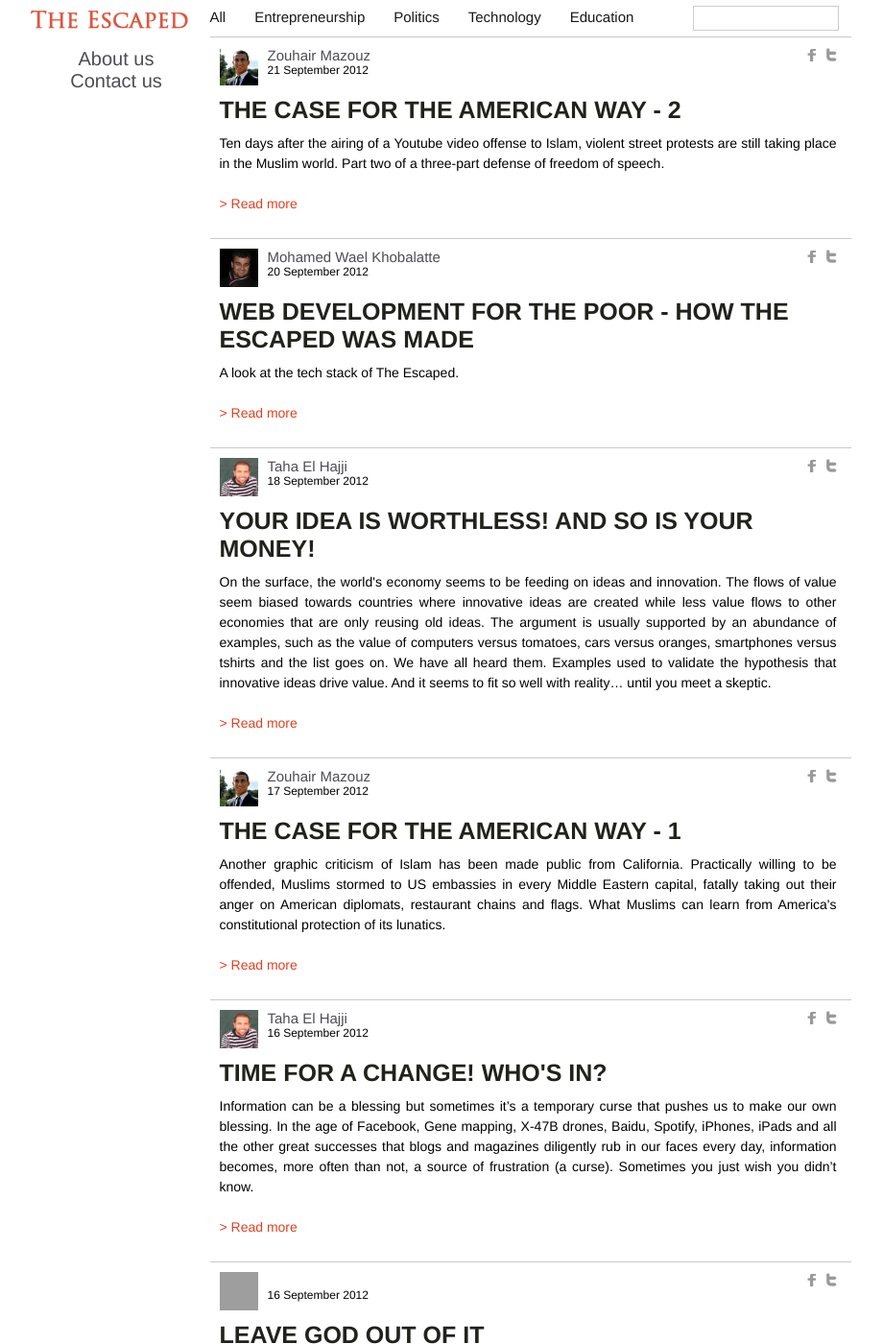
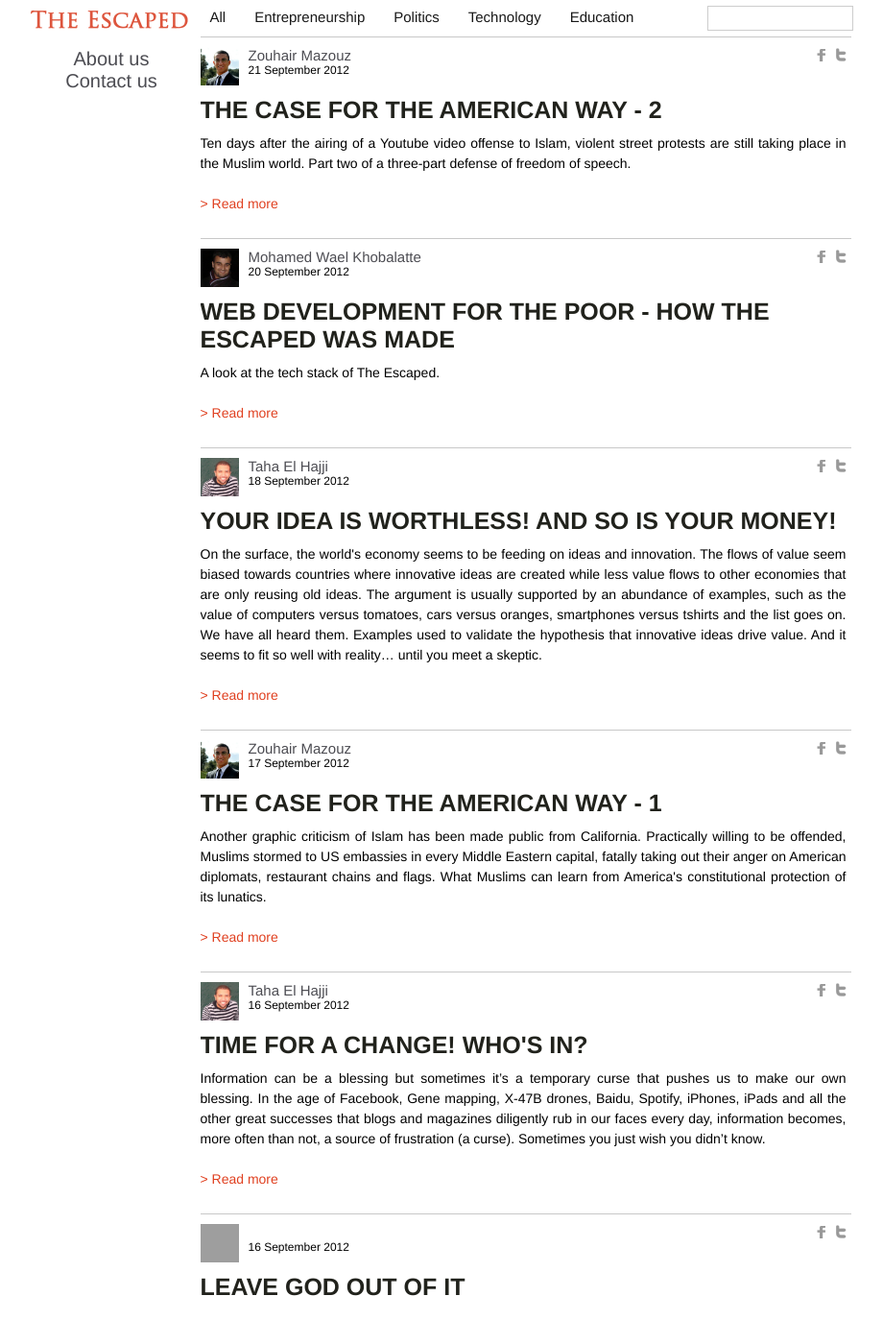
Before and after one commit to YoussefKababe/theescaped.github.com, a Jekyll site: the page built from index.html, in a window 1280 px wide and 1400 px high. Shown: the whole window at 96% size, without its empty margins (184-1104 px from the left). Built offline with Jekyll 4.4.1, drawn with Linux system fonts in a browser that asks for light colours; nearby versions of some CDN libraries; some web fonts are replaced; the list of posts is cut into pages by our own code; grey boxes are pictures that could not be loaded.

Commit message:
Fixing content width and line height

```diff
--- a/assets/css/base.css
+++ b/assets/css/base.css
@@ -20,7 +20,7 @@ body {
     font-width: 865px; }
 
 #menu {
-  width: 195px;
+  width: 185px;
   height: 100%;
   float: left;
   display: inline-block; }
@@ -68,7 +68,8 @@ body {
   #topicsmenu #search {
     width: 160px;
     float: right;
-    padding-top: 6px; }
+    padding-top: 6px;
+    padding-right: 0; }
     #topicsmenu #search .text {
       height: 24px;
       width: 150px;
@@ -78,7 +79,7 @@ body {
       float: right; }
 
 #articles_container {
-  width: 668px;
+  width: 678px;
   display: inline-block;
   float: left;
   overflow-y: hidden;
@@ -94,7 +95,7 @@ body {
     margin-bottom: 15px;
     border-top: 1px solid #c8c8c8;
     text-align: left;
-    padding: 10px; }
+    padding: 10px 0 10px 0; }
     #articles_container .article_wrapper .social_links {
       float: right;
       margin: 0;
@@ -189,7 +190,7 @@ body {
         float: left; }
     #articles_container .article_wrapper #article_content {
       height: 100%;
-      width: 670px -5px;
+      width: 680px -5px;
       padding-right: 5px;
       text-align: justify;
       line-height: 21px;
@@ -208,7 +209,7 @@ body {
   #articles_container .collapse {
     background: url("/assets/images/collapse.jpg") no-repeat center; }
   #articles_container #load_more {
-    width: 670px;
+    width: 680px;
     padding: 5px;
     text-align: center;
     color: white;
--- a/assets/css/base.scss
+++ b/assets/css/base.scss
@@ -7,7 +7,7 @@ $color3: rgb(224,64,32); /* Logo Color */
 $black: rgb(0,0,0);
 $white: rgb(255,255,255);
 $total-width: 865px;
-$content-width: 670px;
+$content-width: 680px;
 $border: 1px;
 $topics-height: 38px;
 $search-height: 50px;
@@ -109,6 +109,7 @@ body{
         width: 160px;
         float: right;
         padding-top: 6px;
+        padding-right: 0;
         .text{
             height: 24px;
             width: 150px;
@@ -138,7 +139,7 @@ body{
             margin-bottom: $content-margin;
             border-top: 1px solid $color2;
             text-align: left;
-            padding: 10px;
+            padding: 10px 0 10px 0;
             .social_links{
                 float: right;
                 margin: 0;
```
